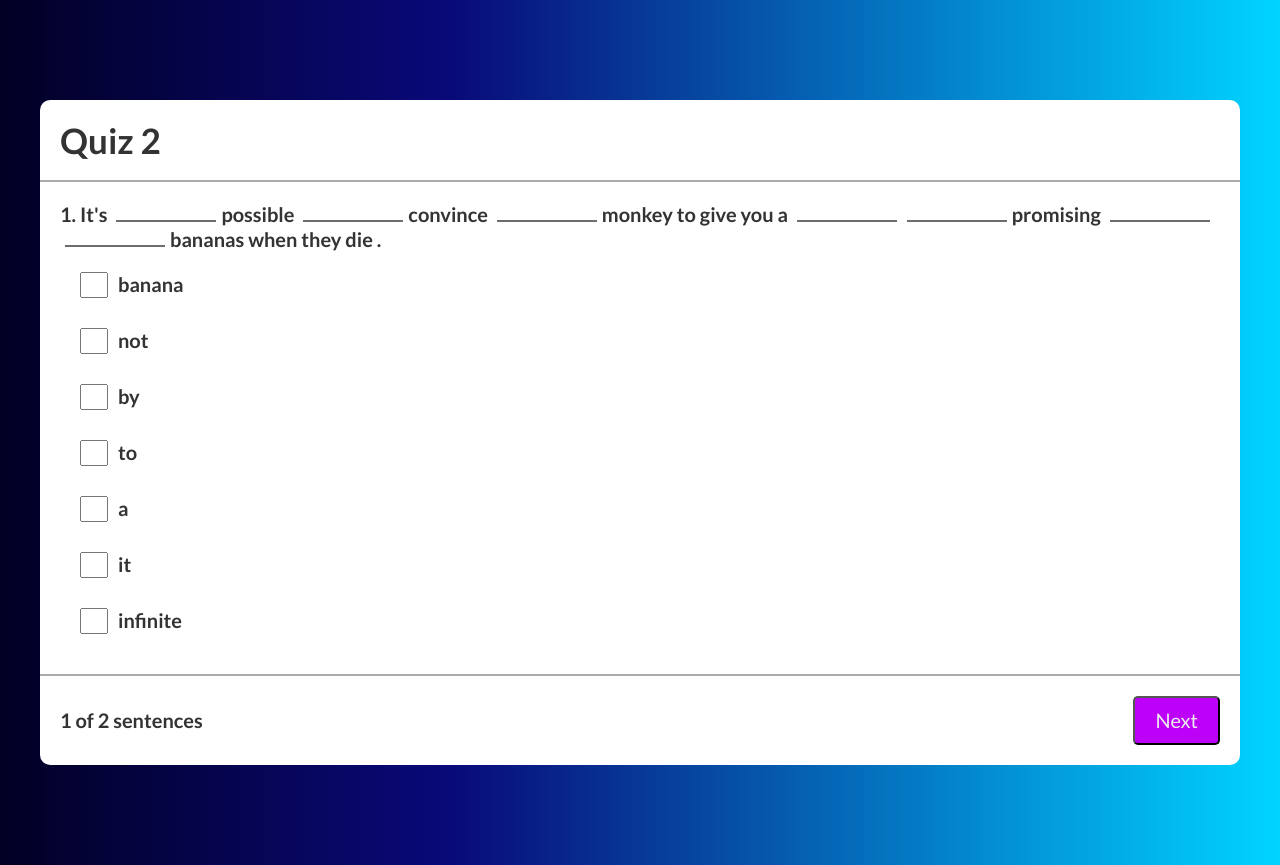
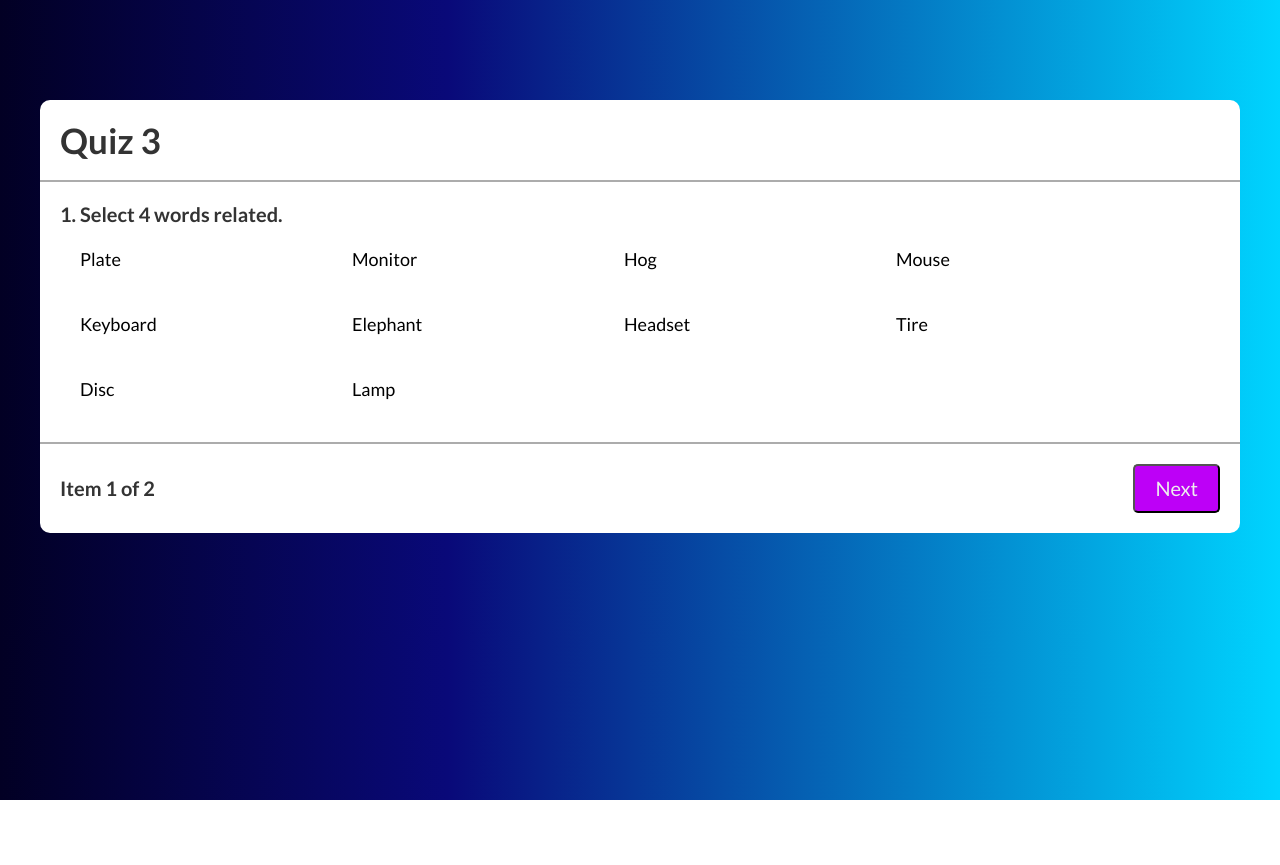
Before and after one commit to dev-raymund/Quiz, a React (Vite) app: page / in a window 1280 px wide. After the commit the page ends 800 px from the top, so only its background shows below. Built offline with nearby package versions, Linux system fonts and the light colour scheme.

Commit message:
FIX: Quiz 2 and 3 functionality

```diff
--- a/src/App.jsx
+++ b/src/App.jsx
@@ -1,11 +1,12 @@
 import React from 'react'
-// import Quiz_1 from './Components/Quiz/Quiz_1'
+import Quiz_1 from './Components/Quiz/Quiz_1'
 import Quiz_2 from './Components/Quiz/Quiz_2'
+import Quiz_3 from './Components/Quiz/Quiz_3'
 
 const App = () => {
   return (
     <div>
-      <Quiz_2 />
+      <Quiz_3 />
     </div>
   )
 }
--- a/src/Components/Quiz/Quiz.css
+++ b/src/Components/Quiz/Quiz.css
@@ -10,6 +10,10 @@ body {
 
 /* Global */
 /* Padding */
+.p-0 {
+    padding: 0;
+}
+
 .pt-100 {
     padding-top: 100px;
 }
@@ -64,6 +68,18 @@ body {
 }
 
 /* Width */
+.w-10 {
+    width: 10%;
+}
+.w-20 {
+    width: 20%;
+}
+.w-30 {
+    width: 30%;
+}
+.w-40 {
+    width: 40%;
+}
 .w-50 {
     width: 50%;
 }
@@ -87,6 +103,10 @@ input[type=number] {
 .word-item-input {
     width: 20px;
     height: 20px;
+}
+
+ul {
+    list-style: none;
 }
 
 ul li {
@@ -163,18 +183,33 @@ button {
     text-align: center;
 }
 
+.answer-item {
+    padding: 10px;
+    margin: 10px;
+}
+
+.answer-item:hover {
+    background-color: #f0f0f0;
+    border-radius: 10px;
+}
+
 .correct,
-.wrong {
+.wrong,
+.selected {
     padding: 10px;
     border-radius: 10px;
 }
 
-.correct {
+.correct,
+.selected,
+.correct:hover,
+.selected:hover {
     background-color: #9bffa0;
     border: 1px solid rgb(0, 177, 9);
 }
 
-.wrong {
+.wrong,
+.wrong:hover {
     background-color: #f7a8a8;
     border: 1px solid #f00;
 }
@@ -213,6 +248,10 @@ button {
     justify-content: flex-end;
 }
 
+.wrap {
+    flex-wrap: wrap;
+}
+
 .gap-10 {
     gap: 10px;
 }
--- a/src/Components/Quiz/Quiz_1.jsx
+++ b/src/Components/Quiz/Quiz_1.jsx
@@ -73,7 +73,7 @@ const Quiz_1 = () => {
                         :
                             <div>
                                 <h2 className='text-black'>{index + 1}. {question.question}</h2>
-                                <ul className='pl-20'>
+                                <ul className='p-0'>
 
                                     {question.options.map((option, index) =>
                                         <li
@@ -101,7 +101,7 @@ const Quiz_1 = () => {
                         :
                             <div className='flex flex-item-center flex-space-between'>
                                 <div className='index'>
-                                    <p>{index + 1} of {questions.length} questions</p>
+                                    <p>Item {index + 1} of {questions.length}</p>
                                 </div>
 
                                 <button onClick={next}>Next</button>
--- a/src/Components/Quiz/Quiz_2.jsx
+++ b/src/Components/Quiz/Quiz_2.jsx
@@ -5,20 +5,21 @@ import { sentences } from '../../assets/quiz_data_2'
 const Quiz_2 = () => {
 
     let [index, setIndex] = useState(0)
-    let [sentence, setSentence] = useState(sentences[index])
+    let [sentence, setSentence] = useState(sentences[index].split(' '))
     let [words, setWords] = useState([])
-    let [answer, setAnswer] = useState([])
+    let [answer, setAnswer] = useState([]) // Answer in the sentence
+    let [userAnswer, setUserAnswer] = useState([])
     let [score, setScore] = useState(0)
     let [result, setResult] = useState(false)
 
     // Returns a half random item in array
     const getRandomItems = (array) => {
 
-        const countItems = array.length
+        const countItems = ((array.length / 2) > 9) ? 9 : array.length / 2 // not exceed to 9
         const randomItems = []
 
-        for (let i = 0; i < countItems / 2; i++) {
-            const randomIndex = Math.floor(Math.random() * countItems)
+        for (let i = 0; i < countItems; i++) {
+            const randomIndex = Math.floor(Math.random() * array.length)
 
             if(!randomItems.includes(array[randomIndex])) {
                 randomItems.push(array[randomIndex])
@@ -41,15 +42,10 @@ const Quiz_2 = () => {
         })
     }
 
-    const explodedSentence = sentence.split(' ')
-    const mergedRandomWords = getRandomItems(explodedSentence)
-    const answerTemp = []
+    const next = () => {
 
-    const next = (words) => {
-
-        // setLock(true)
-
-        if(compareArrays(words, answerTemp)) {
+        if(userAnswer.length > 0) {
+            if(compareArrays(answer, userAnswer)) {
                 setScore(prev => prev + 1)
             }
 
@@ -59,22 +55,21 @@ const Quiz_2 = () => {
             }
 
             setIndex(++index)
-        setSentence(sentences[index])
-        // setLock(false)
+            setSentence(sentences[index].split(' '))
+            setWords(getRandomItems(sentence))
 
             const answerItems = document.querySelectorAll('.word')
 
             answerItems.forEach((answerItem, index) => {
                 answerItem.textContent = ''
             })
-
+        }
     }
 
     const reset = () => {
         setIndex(0)
-        setSentence(sentences[0])
+        setSentence(sentences[0].split(' '))
         setScore(0)
-        // setLock(false)
         setResult(false)
     }
 
@@ -84,7 +79,7 @@ const Quiz_2 = () => {
 
             const checkedWords = []
 
-            return explodedSentence.map((word, index) => {
+            return sentence.map((word, index) => {
 
                 if(checkedWords.includes(word)) {
 
@@ -108,18 +103,23 @@ const Quiz_2 = () => {
 
     const populateAnswer = (e, word) => {
 
-        const inputValue = e.target.value - 1
-        const wordIndex = mapItemsInArray(explodedSentence, words)
-
-        sortNumbers(wordIndex)
+        const wordIndex = mapItemsInArray(sentence, words)
 
         if(undefined !== wordIndex) {
 
-            if(answerTemp.includes(word)) {
-                answerTemp.splice(answerTemp.indexOf(word), 1)
+            const inputValue = e.target.value - 1
+
+            const tempUserAnswer = [...userAnswer]
+
+            if(tempUserAnswer.includes(word)) {
+                tempUserAnswer.splice(tempUserAnswer.indexOf(word), 1)
             }
+            tempUserAnswer.splice(inputValue, 0, word)
 
-            answerTemp.splice(inputValue, 0, word)
+            setUserAnswer(tempUserAnswer)
+
+            sortNumbers(wordIndex)
+            setAnswer(wordIndex.map(i => sentence[i]))
 
             const checkSpan = document.querySelector(`.word.item-${wordIndex[inputValue]}`)
             if(checkSpan) {
@@ -129,8 +129,8 @@ const Quiz_2 = () => {
     }
 
     useEffect(() => {
-        setWords(mergedRandomWords)
-    }, [])
+        setWords(getRandomItems(sentence))
+    }, [sentence])
 
     return (
         <div className='container pt-100 pb-100'>
@@ -159,6 +159,11 @@ const Quiz_2 = () => {
                                                 className='word-item-input'
                                                 key={`word-item-${index}`}
                                                 min={1}
+                                                onKeyDown={(e) => {
+                                                    if (e.key === 'ArrowUp' || e.key === 'ArrowDown') {
+                                                        e.preventDefault();
+                                                    }
+                                                }}
                                                 onChange={(e) => {populateAnswer(e, word)}}
                                             />
                                             <p>{word}</p>
@@ -178,10 +183,10 @@ const Quiz_2 = () => {
                         :
                             <div className='flex flex-item-center flex-space-between'>
                                 <div className='index'>
-                                    <p>{index + 1} of {sentences.length} sentences</p>
+                                    <p>Item {index + 1} of {sentences.length}</p>
                                 </div>
 
-                                <button onClick={(e) => {next(questionRandomWords)}}>Next</button>
+                                <button onClick={next}>Next</button>
                             </div>
                     }
 
--- /dev/null
+++ b/src/Components/Quiz/Quiz_3.jsx
@@ -0,0 +1,136 @@
+import React, { useState, useEffect } from 'react'
+import './Quiz.css'
+import { words } from '../../assets/quiz_data_3'
+
+const Quiz_3 = () => {
+
+    let [index, setIndex] = useState(0)
+    let [word, setWord] = useState(words[index])
+    let [answer, setAnswer] = useState(word.related) // Related answer
+    let [userAnswer, setUserAnswer] = useState([])
+    let [score, setScore] = useState(0)
+    let [result, setResult] = useState(false)
+
+    function compareArrays(a, b) {
+
+        if (a.length !== b.length) {
+            return false
+        }
+
+        const sortedArray1 = a.slice().sort()
+        const sortedArray2 = b.slice().sort()
+
+        for (let i = 0; i < sortedArray1.length; i++) {
+            if (sortedArray1[i] !== sortedArray2[i]) {
+                return false
+            }
+        }
+
+        return true
+    }
+
+    const next = () => {
+
+        if(userAnswer.length >= answer.length) {
+
+            if(compareArrays(answer, userAnswer)) {
+                setScore(prev => prev + 1)
+            }
+
+            if(index === words.length - 1) {
+                setResult(true)
+                return 0
+            }
+
+            setUserAnswer([])
+
+            setIndex(++index)
+            setWord(words[index])
+
+            const answerItems = document.querySelectorAll('.answer-item')
+
+            answerItems.forEach((answerItem, index) => {
+                answerItem.classList.remove("selected")
+            })
+        }
+    }
+
+    const reset = () => {
+        setIndex(0)
+        setWord(words[0])
+        setScore(0)
+        setResult(false)
+    }
+
+    const populateAnswer = (e, word, index) => {
+
+        const tempUserAnswer = [...userAnswer]
+
+        if(e.target.classList.toggle("selected")) {
+            tempUserAnswer.push(word)
+        } else {
+
+            if(tempUserAnswer.includes(word)) {
+                tempUserAnswer.splice(tempUserAnswer.indexOf(word), 1)
+            }
+        }
+
+        setUserAnswer(tempUserAnswer)
+    }
+
+    return (
+        <div className='container pt-100 pb-100'>
+            <div className='card'>
+                <div className='card-header'>
+                    <h1 className='text-black'>Quiz 3</h1>
+                </div>
+                <div className='card-body'>
+
+                    {result
+                        ?
+                            <div className='center-items'>
+                                <h2>You Scored {score} out of {words.length}</h2>
+                            </div>
+                        :
+                            <div>
+                                <h2 className='text-black'>
+                                    {index + 1}. Select {word.related.length} word{word.related.length > 1 ? `s` : ``} related.
+                                </h2>
+                                <ul className='p-0 flex wrap'>
+                                    {word.words.map((word, index) =>
+                                        <li
+                                            className={`answer-item w-20`}
+                                            key={index}
+                                            onClick={(e) => {populateAnswer(e, word, index)}}
+                                        >
+                                            {word}
+                                        </li>
+                                    )}
+                                </ul>
+                            </div>
+                    }
+
+                </div>
+                <div className='card-footer'>
+                    {result
+                        ?
+                            <div className='flex flex-item-center flex-end'>
+                                <button onClick={reset}>Reset</button>
+                            </div>
+                        :
+                            <div className='flex flex-item-center flex-space-between'>
+                                <div className='index'>
+                                    <p>Item {index + 1} of {words.length}</p>
+                                </div>
+
+                                <button onClick={next}>Next</button>
+                            </div>
+                    }
+
+                </div>
+            </div>
+        </div>
+    )
+}
+
+export default Quiz_3
--- /dev/null
+++ b/src/assets/quiz_data_3.js
@@ -0,0 +1,10 @@
+export const words = [
+    {
+        words: ["Plate", "Monitor", "Hog", "Mouse", "Keyboard", "Elephant", "Headset", "Tire", "Disc", "Lamp"],
+        related: ["Monitor", "Mouse", "Keyboard", "Headset"]
+    },
+    {
+        words: ["Plate", "Monitor", "Hog", "Mouse", "Keyboard", "Elephant", "Headset", "Tire", "Disc", "Lamp"],
+        related: ["Monitor", "Mouse", "Keyboard", "Headset"]
+    }
+]
```
Also changed, not shown: src/assets/quiz_data_2.js (+4 -26 lines). Lines whose indentation alone changed are shown as unchanged.
